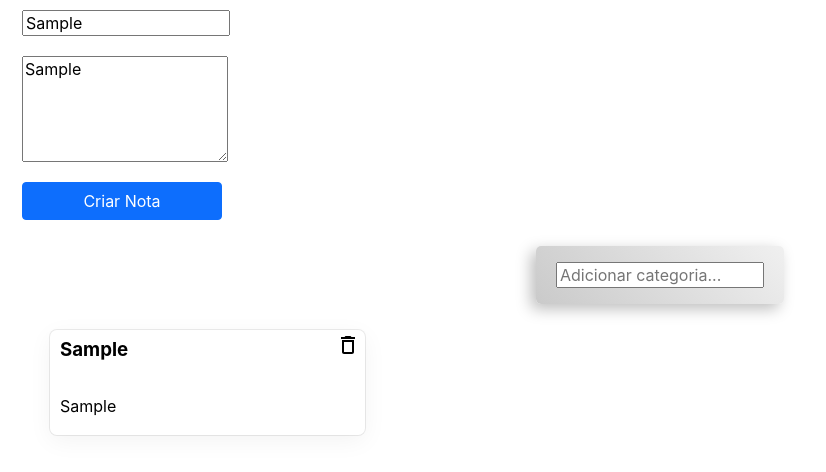
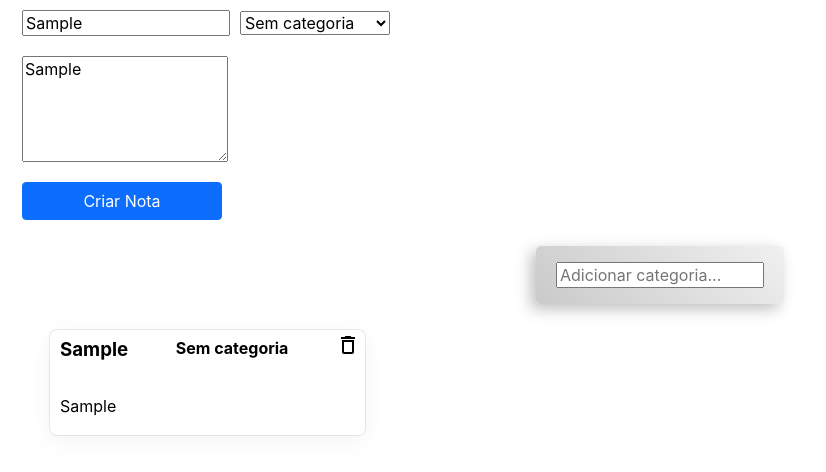
Before and after one commit to kiingsway/ReactEstudos, a React (Create React App) app in the folder projeto1/ceep/: page / in a window 1280 px wide. Both pictures are taken after typing "Sample", "Sample" into the empty fields and a click on the button "Criar Nota". Shown: the top 472 px of the page, without its empty margins (0-826 px from the left). Built offline with nearby package versions, Linux system fonts and the light colour scheme.

Commit message:
Aula 3 completa. Adicionando categorias

```diff
--- a/projeto1/ceep/src/App.js
+++ b/projeto1/ceep/src/App.js
@@ -12,8 +12,8 @@ class App extends Component {
         this.state = { notas: [], categorias: [] };
     }
 
-    criarNota(titulo, nota) {
-        const novaNota = { titulo, nota };
+    criarNota(titulo, nota, categoria) {
+        const novaNota = { titulo, nota, categoria };
         const novoArrayNotas = [...this.state.notas, novaNota];
         const novoEstado = { notas: novoArrayNotas };
 
@@ -38,7 +38,10 @@ class App extends Component {
 
         return (
             <section>
-                <FormularioCadastro criarNota={this.criarNota.bind(this)}/>
+                <FormularioCadastro
+                categorias={this.state.categorias}
+                criarNota={this.criarNota.bind(this)}
+                />
                 <main className="conteudo-principal">
                     <ListaDeCategorias
                     addCategoria={this.addCategoria.bind(this)}
--- a/projeto1/ceep/src/components/CardNota/CardNota.jsx
+++ b/projeto1/ceep/src/components/CardNota/CardNota.jsx
@@ -14,6 +14,7 @@ class CardNota extends Component {
             <section className="card-nota shadow">
                 <header className="card-nota-cabecalho">
                     <h3 class="cabecalho">{this.props.titulo}</h3>
+                    <h4 class="cabecalho">{this.props.categoria}</h4>
                     <DeleteSVG onClick={this.apagar.bind(this)}/>
                 </header>
                 <p>{this.props.nota}</p>
--- a/projeto1/ceep/src/components/FormularioCadastro/FormularioCadastro.jsx
+++ b/projeto1/ceep/src/components/FormularioCadastro/FormularioCadastro.jsx
@@ -7,12 +7,19 @@ class FormularioCadastro extends Component {
     super(props);
     this.titulo = '';
     this.nota = '';
+    this.categoria = 'Sem categoria';
   }
 
   _handleMudancaTitulo(ev) {
     ev.stopPropagation();
 
     this.titulo = ev.target.value;
+  }
+
+  _handleMudancaCategoria(ev) {
+    ev.stopPropagation();
+
+    this.categoria = ev.target.value;
   }
 
   _handleMudancaNota(ev) {
@@ -25,7 +32,7 @@ class FormularioCadastro extends Component {
     ev.preventDefault();
     ev.stopPropagation();
 
-    this.props.criarNota(this.titulo, this.nota);
+    this.props.criarNota(this.titulo, this.nota, this.categoria);
   }
 
 
@@ -36,7 +43,14 @@ class FormularioCadastro extends Component {
         onSubmit={this._criarNota.bind(this)}>
 
         <input type="text" placeholder="Título" className="txtTitulo" onChange={this._handleMudancaTitulo.bind(this)} />
-        <textarea placeholder="Escreva sua nota..." className="formControl" rows="5" onChange={this._handleMudancaNota.bind(this)} />
+        <select id="slcCategorias" onChange={this._handleMudancaCategoria.bind(this)} className="form-control">
+          <option value="" selected>Sem categoria</option>
+          {this.props.categorias.map((categoria, index) => {
+            return <option value={categoria} key={index}>{categoria}</option>
+          })}
+
+        </select>
+        <textarea placeholder="Escreva sua nota..." className="form-control" rows="5" onChange={this._handleMudancaNota.bind(this)} />
         <button type="submit" className="btn btn-primary">Criar Nota</button>
       </form>
     );
--- a/projeto1/ceep/src/components/FormularioCadastro/estilo.css
+++ b/projeto1/ceep/src/components/FormularioCadastro/estilo.css
@@ -67,6 +67,10 @@ textarea {
     display: block;
 }
 
+.form-control {
+    min-width: 150px !important;
+}
+
 textarea.form-control {
     min-height: calc(1.5em + (0.75rem + 2px));
 }
--- a/projeto1/ceep/src/components/ListaDeNotas/ListaDeNotas.jsx
+++ b/projeto1/ceep/src/components/ListaDeNotas/ListaDeNotas.jsx
@@ -14,7 +14,8 @@ class ListaDeNotas extends Component {
               indice={index}
               apagarNota={this.props.apagarNota}
               titulo={nota.titulo}
-              nota={nota.nota}/>
+              nota={nota.nota}
+                categoria={nota.categoria} />
             </li>
           );
         })}
```
